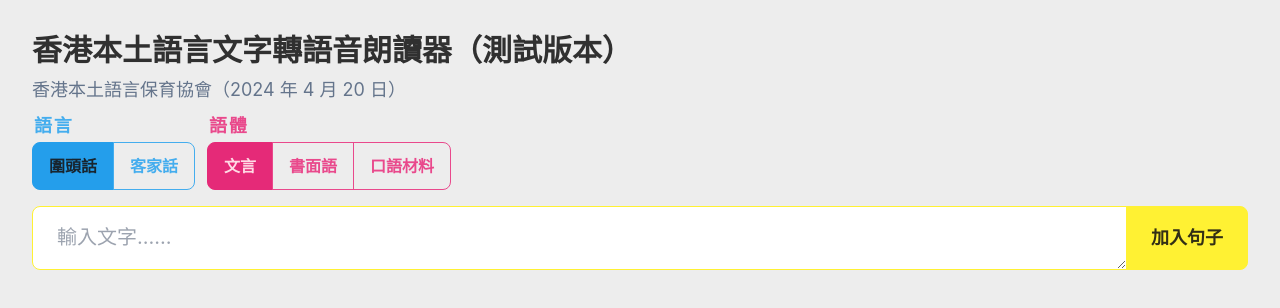
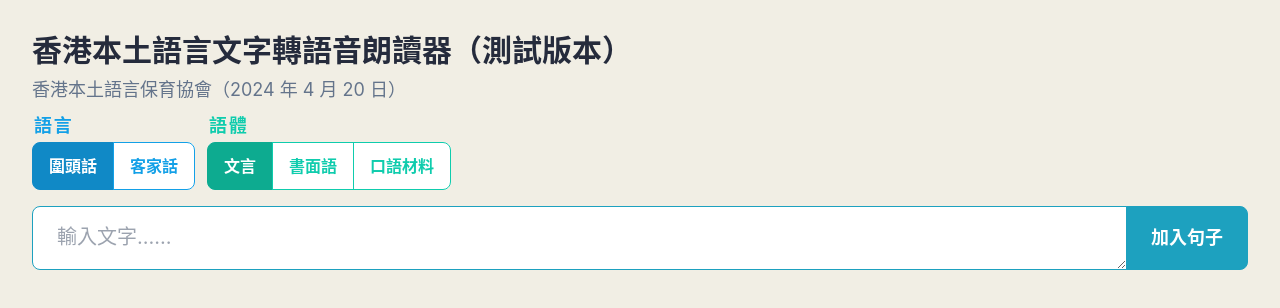
Before and after one commit to neuro-divine/HakkaTTS, a React (Vite) app: page / in a window 1280 px wide. Shown: the top 308 px of the page. Built offline with nearby package versions, Linux system fonts and the light colour scheme; the HTML template or start-up script is replaced by a standard one.

Commit message:
Update Styles

```diff
--- a/src/App.tsx
+++ b/src/App.tsx
@@ -26,14 +26,14 @@ export default function App() {
 				<div>
 					<div className="inline-block">
 						<div className="text-primary text-lg font-semibold ms-0.5 mb-0.5 tracking-widest">語言</div>
-						<div className="join me-3 mb-4" role="group" aria-label="選擇語言">
+						<div className="join me-3 mb-4 bg-base-100" role="group" aria-label="選擇語言">
 							<Radio name="btnlanguage" className="btn-primary" state={language} setState={setLanguage} value="waitau" />
 							<Radio name="btnlanguage" className="btn-primary" state={language} setState={setLanguage} value="hakka" />
 						</div>
 					</div>
 					<div className="inline-block">
 						<div className="text-secondary text-lg font-semibold ms-0.5 mb-0.5 tracking-widest">語體</div>
-						<div className="join me-3 mb-4" role="group" aria-label="選擇語體">
+						<div className="join me-3 mb-4 bg-base-100" role="group" aria-label="選擇語體">
 							<Radio name="btngenre" className="btn-secondary" state={genre} setState={setGenre} value="lit" />
 							<Radio name="btngenre" className="btn-secondary" state={genre} setState={setGenre} value="swc" />
 							<Radio name="btngenre" className="btn-secondary" state={genre} setState={setGenre} value="col" />
--- a/src/Char.tsx
+++ b/src/Char.tsx
@@ -19,7 +19,7 @@ export default function Char({
 
 	return pronNoteArray.length > 1 ? (
 		<div className="dropdown dropdown-hover">
-			<label className={resolved ? "text-info" : "text-error"} tabIndex={0}>
+			<label className={resolved ? "text-success" : "text-error"} tabIndex={0}>
 				<ruby>
 					{char}
 					<rt>{pron}</rt>
--- a/src/Radio.tsx
+++ b/src/Radio.tsx
@@ -20,7 +20,7 @@ export default function Radio<T extends Terminology>({
 		<label className={"btn btn-outline text-base join-item " + className + (state === value ? " btn-active" : "")}>
 			<input
 				type="radio"
-				className="absolute [clip:rect(0,0,0,0)] pointer-events-none"
+				className="sr-only"
 				name={name}
 				value={value}
 				autoComplete="off"
--- a/src/SentenceCard.tsx
+++ b/src/SentenceCard.tsx
@@ -8,7 +8,7 @@ import type { Sentence } from "./types";
 export default function SentenceCard({ sentence: { language, genre, sentence } }: { sentence: Sentence }) {
 	const [syllables, setSyllables] = useState(() => sentence.map(([, pronNoteArray]) => pronNoteArray[0]?.[0] || ""));
 	return (
-		<div className="card card-bordered border-neutral-300 bg-base-100 rounded-xl shadow-lg mb-3">
+		<div className="card card-bordered border-base-300 bg-base-100 rounded-xl shadow-lg mb-3">
 			<div className="card-body">
 				<div className="join">
 					<span className="badge badge-primary join-item">{TERMINOLOGY[language]}</span>
--- a/tailwind.config.js
+++ b/tailwind.config.js
@@ -9,16 +9,46 @@ module.exports = {
 				"BlinkMacSystemFont",
 				"Segoe UI",
 				"Roboto",
+				"Ubuntu",
 				"Helvetica Neue",
 				"Noto Sans",
 				"Liberation Sans",
 				"Arial",
+				"Microsoft JhengHei",
+				"Microsoft JhengHei UI",
+				"Noto Sans HK",
+				"Noto Sans CJK HK",
 				"sans-serif",
+				"Apple Color Emoji",
+				"Segoe UI Emoji",
+				"Segoe UI Symbol",
+				"Noto Color Emoji",
 			],
 		},
 	},
 	plugins: [require("daisyui")],
 	daisyui: {
-		themes: ["cmyk"],
+		themes: [
+			{
+				light: {
+					"primary": "#139ee6",
+					"primary-content": "#fefefe",
+					"secondary": "#0fccab",
+					"secondary-content": "#fefefe",
+					"accent": "#1da0bf",
+					"accent-content": "#fefefe",
+					"neutral": "#262c3d",
+					"neutral-content": "#fefefe",
+					"base-100": "#fefefe",
+					"base-200": "#f1ede3",
+					"base-300": "#dcd1b9",
+					"base-content": "#262c3d",
+					"info": "#3974f0",
+					"success": "#16a34a",
+					"warning": "#f0c373",
+					"error": "#da3b43",
+				},
+			},
+		],
 	},
 };
```
